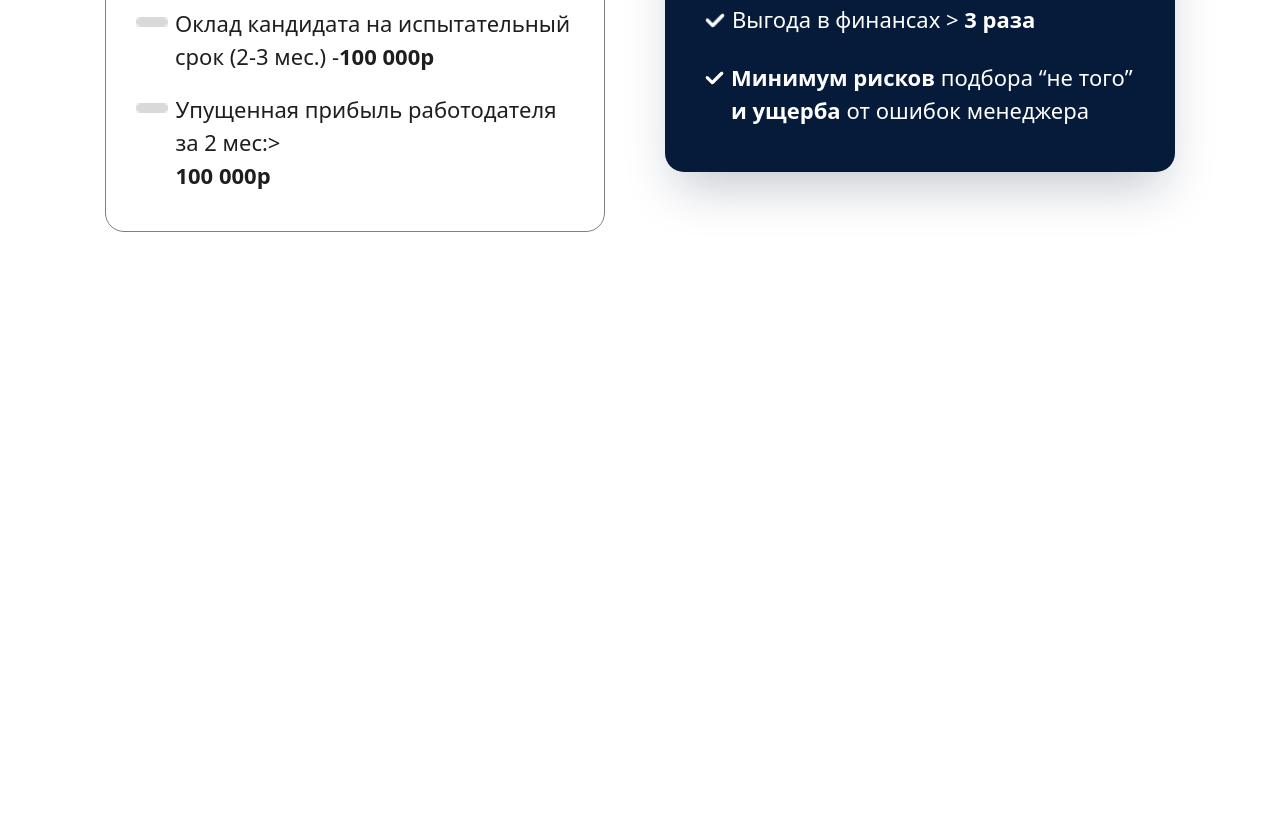
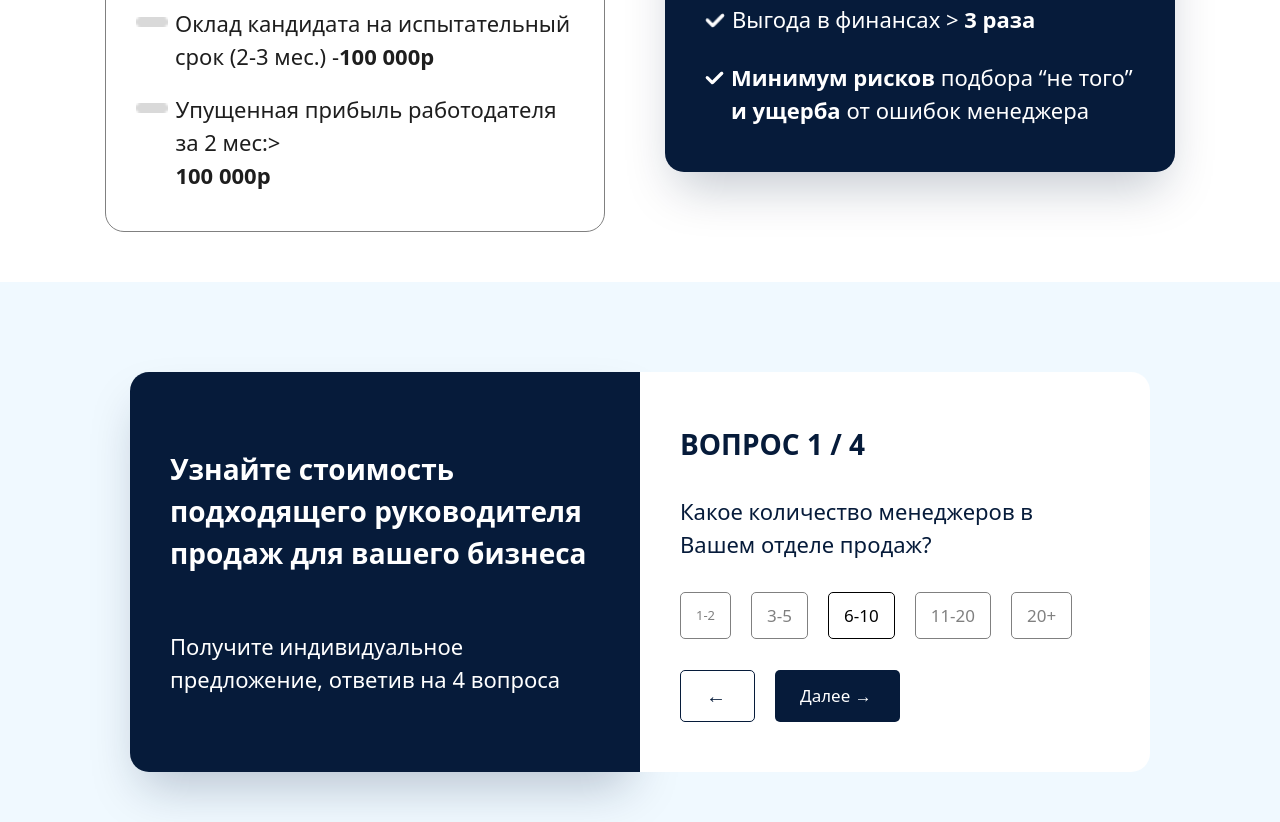
Before and after one commit to dilovar6666/exam2, a website: page index.html in a window 1280 px wide. Shown: the part 2070-2892 px from the top of the page. Before the commit the page ends 2352 px from the top, so only its background shows below. Drawn offline with Linux system fonts and the light colour scheme.

Commit message:
feat: Add sect-4

```diff
--- a/index.html
+++ b/index.html
@@ -161,7 +161,8 @@
    </section>
 
 
-   <section class="max-w-[1300px] lg:px-[7px] m-auto flex flex-wrap justify-center gap-[35px] lg:gap-[60px] lg:py-[50px]">
+   <section
+      class="max-w-[1300px] lg:px-[7px] m-auto flex flex-wrap justify-center gap-[35px] lg:gap-[60px] lg:py-[50px]">
       <div
          class="w-[95%] lg:w-[500px] text-[#1E1E1E] lg:h-[460px] h-[540px] px-[30px] border-1 border-[gray] p-[20px] mt-[30px] lg:mt-[40px] flex flex-col justify-evenly rounded-[19px]">
          <h1 class="text-[25px] text-[#00000066] font-[700]">САМОСТОЯТЕЛЬНЫЙ ПОДБОР</h1>
@@ -205,6 +206,40 @@
          </div>
       </div>
    </section>
+
+   <section
+      class="max-w-[1300px] lg:px-[7px] bg-[#F0F9FF] m-auto flex flex-wrap justify-center lg:gap-[0px] lg:py-[50px]">
+      <div
+         class="w-[92%] lg:w-[510px] text-[#ffffff] lg:h-[400px] h-[400px] shadow-2xl shadow-[#061B3A40] bg-[#061B3A] p-[20px] px-[40px] mt-[30px] lg:mt-[40px] flex flex-col justify-evenly rounded-[19px] rounded-bl-none rounded-br-none lg:rounded-bl-[19px] lg:rounded-br-none lg:rounded-tr-none">
+         <h1 class="text-[28px] text-[#ffffff] font-[700]">Узнайте стоимость подходящего руководителя продаж для вашего
+            бизнеса</h1>
+         <p class="text-[22px] lg:text-[22px] font-[400] ">Получите индивидуальное предложение, ответив на 4 вопроса</p>
+      </div>
+      <div
+         class="w-[92%] lg:w-[510px] text-[#061B3A] lg:h-[400px] h-[400px] bg-[#ffffff] p-[20px] px-[40px] flex flex-col justify-evenly rounded-[19px] rounded-tl-none rounded-tr-none lg:rounded-tl-none lg:rounded-tr-[19px] lg:rounded-bl-none  lg:mt-[40px]">
+         <h1 class="text-[28px] font-[700]">ВОПРОС 1 / 4</h1>
+         <p class="text-[22px] lg:text-[22px] font-[400] ">Какое количество менеджеров в Вашем отделе продаж?</p>
+         <div class="lg:flex gap-[20px] hidden ">
+            <button
+               class="flex px-[15px] py-[10px] text-[13px] bg-[#ffffff] text-[gray] border-1 border-[gray] gap-[10px] items-center rounded-[5px]">1-2</button>
+            <button
+               class="flex px-[15px] py-[10px] text-[13px] text-[17px] bg-[#ffffff] text-[gray] border-1 border-[gray] gap-[10px] items-center rounded-[5px]">3-5</button>
+            <button
+               class="flex px-[15px] py-[10px] text-[13px] text-[17px] bg-[#ffffff] text-[#000000] border-1 border-[#000000] gap-[10px] items-center rounded-[5px]">6-10</button>
+            <button
+               class="flex px-[15px] py-[10px] text-[13px] text-[17px] bg-[#ffffff] text-[gray] border-1 border-[gray] gap-[10px] items-center rounded-[5px]">11-20</button>
+            <button
+               class="flex px-[15px] py-[10px] text-[13px] text-[17px] bg-[#ffffff] text-[gray] border-1 border-[gray] gap-[10px] items-center rounded-[5px]">20+</button>
+         </div>
+         <div class="flex gap-[20px]">
+            <button
+               class="flex pr-[28px] pl-[25px] py-[10px] text-[20px] bg-[#ffffff] text-[#061B3A] border-1 border-[#061B3A] gap-[10px] items-center rounded-[5px]">←</button>
+            <button
+               class="flex pr-[28px] pl-[25px] py-[10px] text-[17px] bg-[#061B3A] text-white gap-[10px] items-center rounded-[5px]">Далее
+               →</button>
+         </div>
+      </div>
+   </section>
 </body>
 
 </html>
```
Also changed, not shown: src/output.css.
